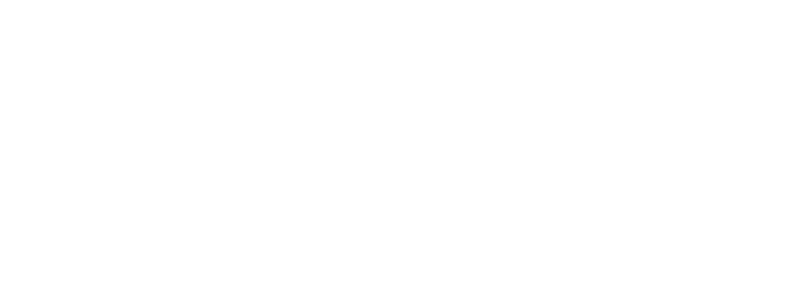
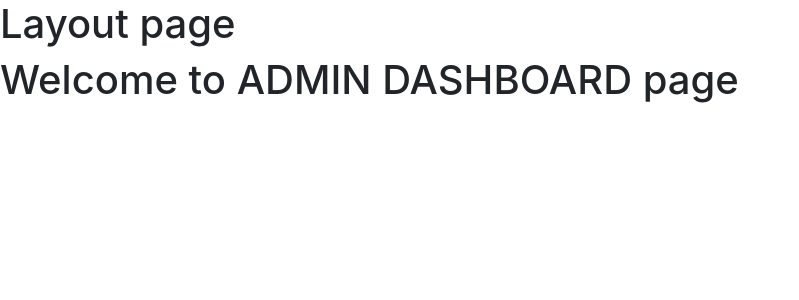
Before and after one commit to Mansibansal9648/Emp_mgmt_system_frontend, a React (Create React App) app: page /dashboard in a window 1280 px wide. Before the commit this address had no page. Shown: the top 300 px of the page, without its empty margins (0-799 px from the left). Built offline with nearby package versions, Linux system fonts and the light colour scheme.

Commit message:
user and admin dashboard basic structure

```diff
--- a/src/App.js
+++ b/src/App.js
@@ -1,17 +1,19 @@
-import { BrowserRouter, Routes,Route } from "react-router-dom";
+import { BrowserRouter, Routes, Route } from "react-router-dom";
 import Signin from "./components/signin/signin";
-import AdminDashboard from "./components/admin/adminDashboard";
-import EmployeeDashboard from "./components/employee/employeeDashboard";
+import Dashboard from "./components/dashboard";
 
 function App() {
   return (
     <BrowserRouter>
       <Routes>
-
         <Route path="/" element={<Signin />}></Route>
         <Route path="/signin" element={<Signin />}></Route>
-     <Route path="/admin" element={<AdminDashboard />}></Route>
-     <Route path="/employee" element={<EmployeeDashboard/>}></Route>
+        <Route
+          path="/dashboard"
+          element={
+           <Dashboard/>
+          }
+        ></Route>
       </Routes>
     </BrowserRouter>
   );
--- /dev/null
+++ b/src/components/common/layout/layout.jsx
@@ -0,0 +1,8 @@
+function Layout(props){
+    return(
+        <><h1>Layout page</h1>
+        {props.children}
+        </>
+    )
+}
+export default Layout;
--- /dev/null
+++ b/src/components/dashboard/index.js
@@ -0,0 +1,16 @@
+import Layout from "../common/layout/layout";
+import AdminDashboard from "./admin/adminDashboard";
+import EmployeeDashboard from "./employee/employeeDashboard";
+
+function Dashboard() {
+  let userType = "admin";
+  return (
+    <>
+      <Layout>
+        {userType === "admin" ? <AdminDashboard /> : <EmployeeDashboard />}
+      </Layout>
+    </>
+  );
+}
+
+export default Dashboard;
```
Also changed, not shown: src/components/dashboard/admin/adminDashboard.jsx (renamed from src/components/admin/adminDashboard.jsx), src/components/dashboard/employee/employeeDashboard.jsx (renamed from src/components/employee/employeeDashboard.jsx). Lines whose indentation alone changed are shown as unchanged.
